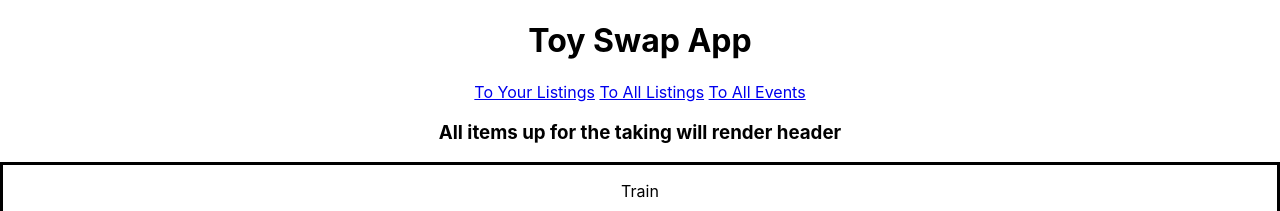
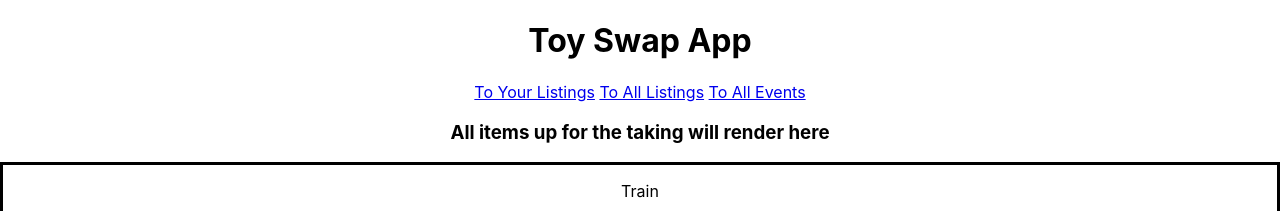
Before and after one commit to tim-mueller5/toy-swap-app, a React (Create React App) app: page /all-listings in a window 1280 px wide. Shown: the top 211 px of the page. Built offline with nearby package versions, Linux system fonts and the light colour scheme; data requests are answered from the project's data file.

Commit message:
fix typo

```diff
--- a/src/components/AllItemsList.js
+++ b/src/components/AllItemsList.js
@@ -6,7 +6,7 @@ function AllItemsList({ allToys }) {
 
     return (
         <div>
-            <h3>All items up for the taking will render header</h3>
+            <h3>All items up for the taking will render here</h3>
             {toysToDisplay}
         </div>
     )
```
